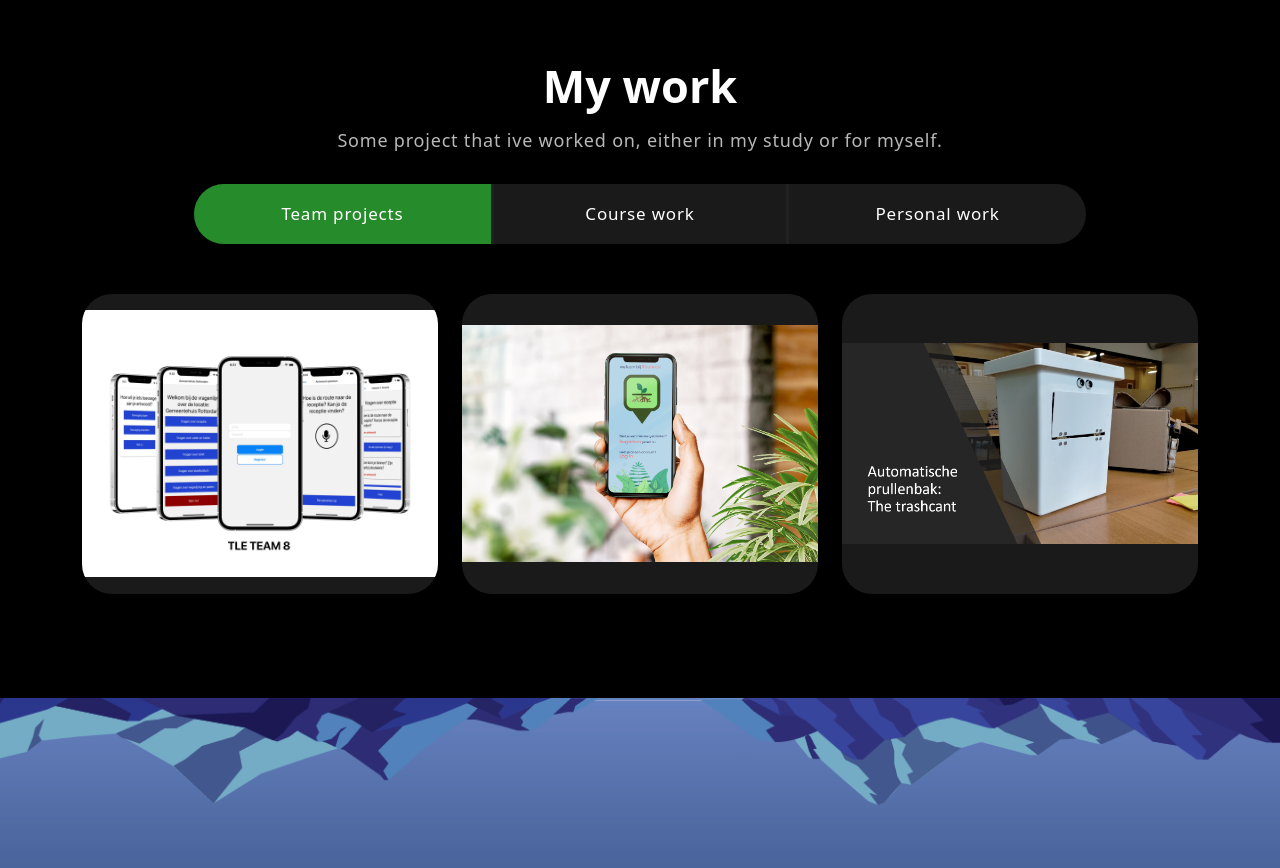
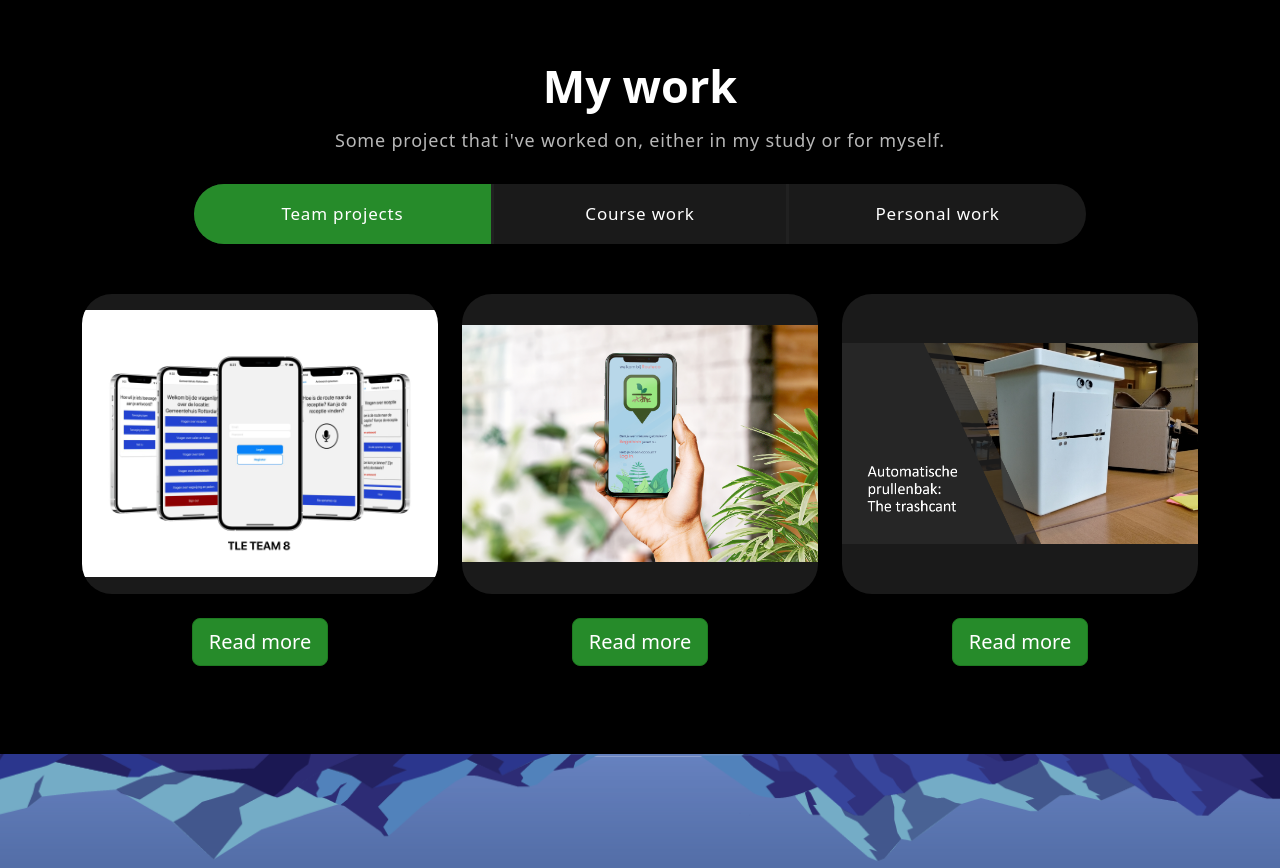
Before and after one commit to thelucky-owl/portfolio-website, a React (Create React App) app: page / in a window 1280 px wide. Shown: the part 1280-2148 px from the top of the page. Built offline with nearby package versions, Linux system fonts and the light colour scheme.

Commit message:
link back to projects top onclick, added read more button

```diff
--- a/src/components/Projects.js
+++ b/src/components/Projects.js
@@ -1,18 +1,20 @@
-import { Container, Col, Row,Nav, Tab, Collapse } from "react-bootstrap"
+import { Container, Col, Row,Nav, Tab, Collapse, Button} from "react-bootstrap"
 import {ProjectCard}from './projectCard';
 import {ProjectDetails}from './projectDetails';
 import { projectsInfo } from "../assets/projectsInfo";
 import { CourseWork} from "../assets/CourseWork";
 import { PersonalWork} from "../assets/PersonalWork";
-import { useState } from "react";
+import { useRef, useState } from "react";
 
 export const Projects = ()=>{
     const[showDetail, setShowDetail] = useState([
        false,
        false,
        false,
+       false,
        false
     ]);
+    const clickRef = useRef(null)
     function clickHandler(index){
         const itemsToSelect = showDetail.map((item, i) => {
             if(index !== i) item  = false
@@ -20,17 +22,18 @@ export const Projects = ()=>{
             return item;
             }, []);
             setShowDetail(itemsToSelect);
+            clickRef.current?.scrollIntoView({behavior: 'smooth'});
         }
     return(
         <section className="projects" id="projects">
             <Container>
                 <Row>
                     <Col>
-                        <h2>My work</h2>
+                        <h2 ref={clickRef}>My work</h2>
                         <p>
-                            Some project that ive worked on, either in my study or for myself.
+                            Some project that i've worked on, either in my study or for myself.
                         </p>
-                        <Tab.Container id="projects-tabs" defaultActiveKey="1">
+                        <Tab.Container id="projects-tabs" defaultActiveKey="1" >
                         <Nav variant="pills">
                             <Nav.Item>
                                 <Nav.Link eventKey="1">Team projects</Nav.Link>
@@ -74,6 +77,7 @@ export const Projects = ()=>{
                                                 // ()=>setShowDetail(!showDetail)
                                                <Col id={index} sm={6} md={4} onClick={ ()=> clickHandler(index)} >
                                                 <ProjectCard  key={index} {...project} />
+                                                <Button className="read-button" onClick={ ()=> clickHandler(index)} size="lg">Read more</Button>
                                                 </Col>
                                                 )
                                         })
@@ -111,6 +115,7 @@ export const Projects = ()=>{
                                                 // ()=>setShowDetail(!showDetail)
                                                <Col id={index} sm={6} md={4} onClick={ ()=> clickHandler(index)} >
                                                 <ProjectCard  key={index} {...project} />
+                                                <Button className="read-button" onClick={ ()=> clickHandler(index)} size="lg">Read more</Button>
                                                 </Col>
                                                 )
                                         })
@@ -148,6 +153,7 @@ export const Projects = ()=>{
                                                 // ()=>setShowDetail(!showDetail)
                                                <Col id={index} sm={6} md={4} onClick={ ()=> clickHandler(index)} >
                                                 <ProjectCard  key={index} {...project} />
+                                                <Button className="read-button" onClick={ ()=> clickHandler(index)} size="lg">Read more</Button>
                                                 </Col>
                                                 )
                                         })
```
